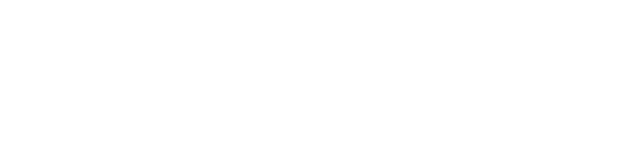
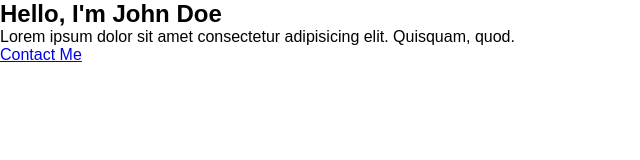
Before and after one commit to Shivamptl23/shivamsiyani, a plain HTML site: page index.html in a window 1280 px wide. Shown: the whole page, without its empty margins (0-640 px from the left). Drawn offline with Linux system fonts and the light colour scheme.

Commit message:
style added

```diff
--- a/index.html
+++ b/index.html
@@ -4,11 +4,18 @@
     <meta charset="UTF-8">
     <meta http-equiv="X-UA-Compatible" content="IE=edge">
     <meta name="viewport" content="width=device-width, initial-scale=1.0">
+    <link rel="stylesheet" href="style.css">
     <title>Document</title>
 </head>
 <body>
     <section class="hero">
-
+        <div class="container">
+            <div class="hero__content">
+                <h1 class="hero__title">Hello, I'm <span class="hero__title--name">John Doe</span></h1>
+                <p class="hero__text">Lorem ipsum dolor sit amet consectetur adipisicing elit. Quisquam, quod.</p>
+                <a href="#" class="hero__btn">Contact Me</a>
+            </div>
+        </div>
     </section>
 </body>
 </html>
--- /dev/null
+++ b/style.css
@@ -0,0 +1,6 @@
+*{
+    margin: 0;
+    padding: 0;
+    box-sizing: border-box;
+    font-family: 'Poppins', sans-serif;
+}
```
